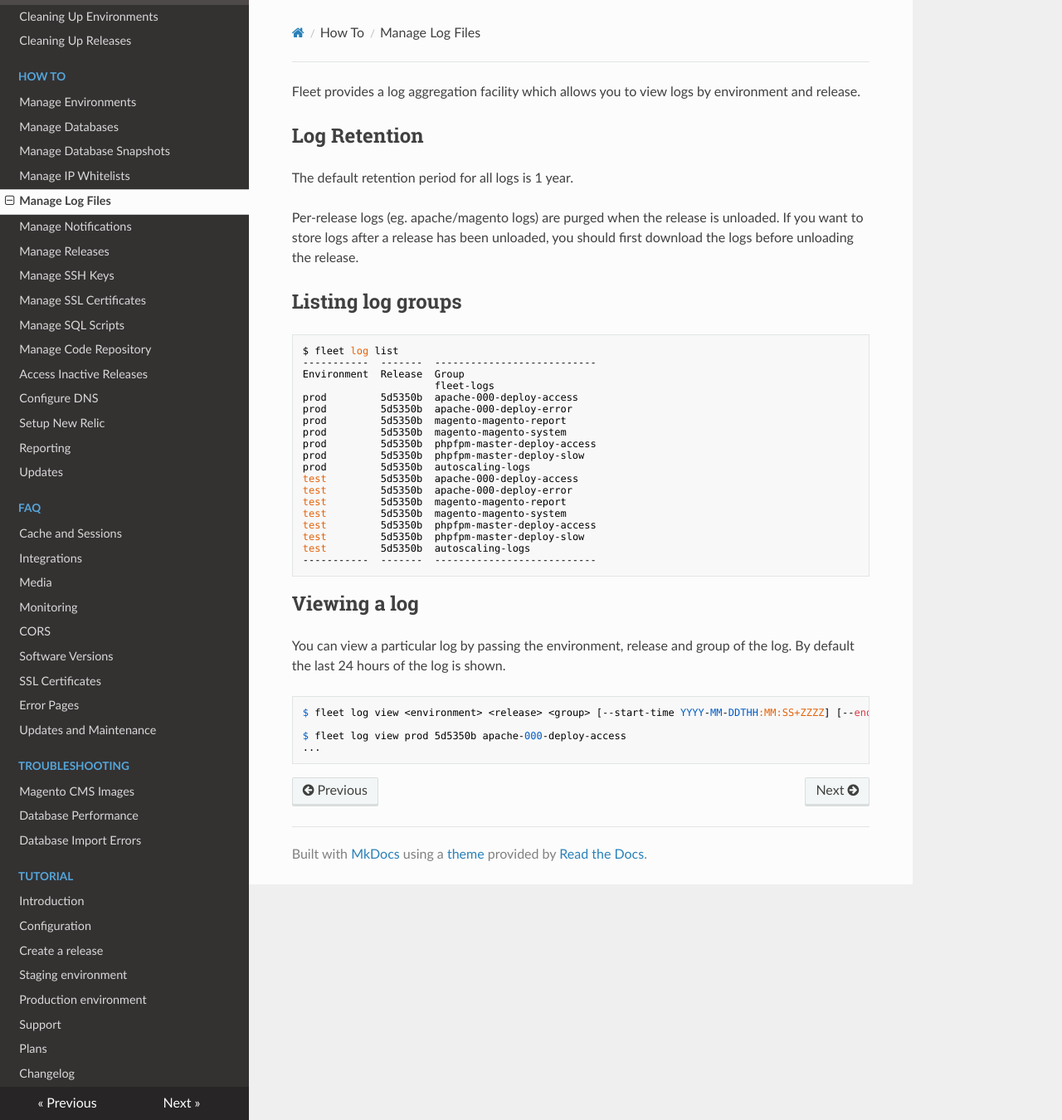
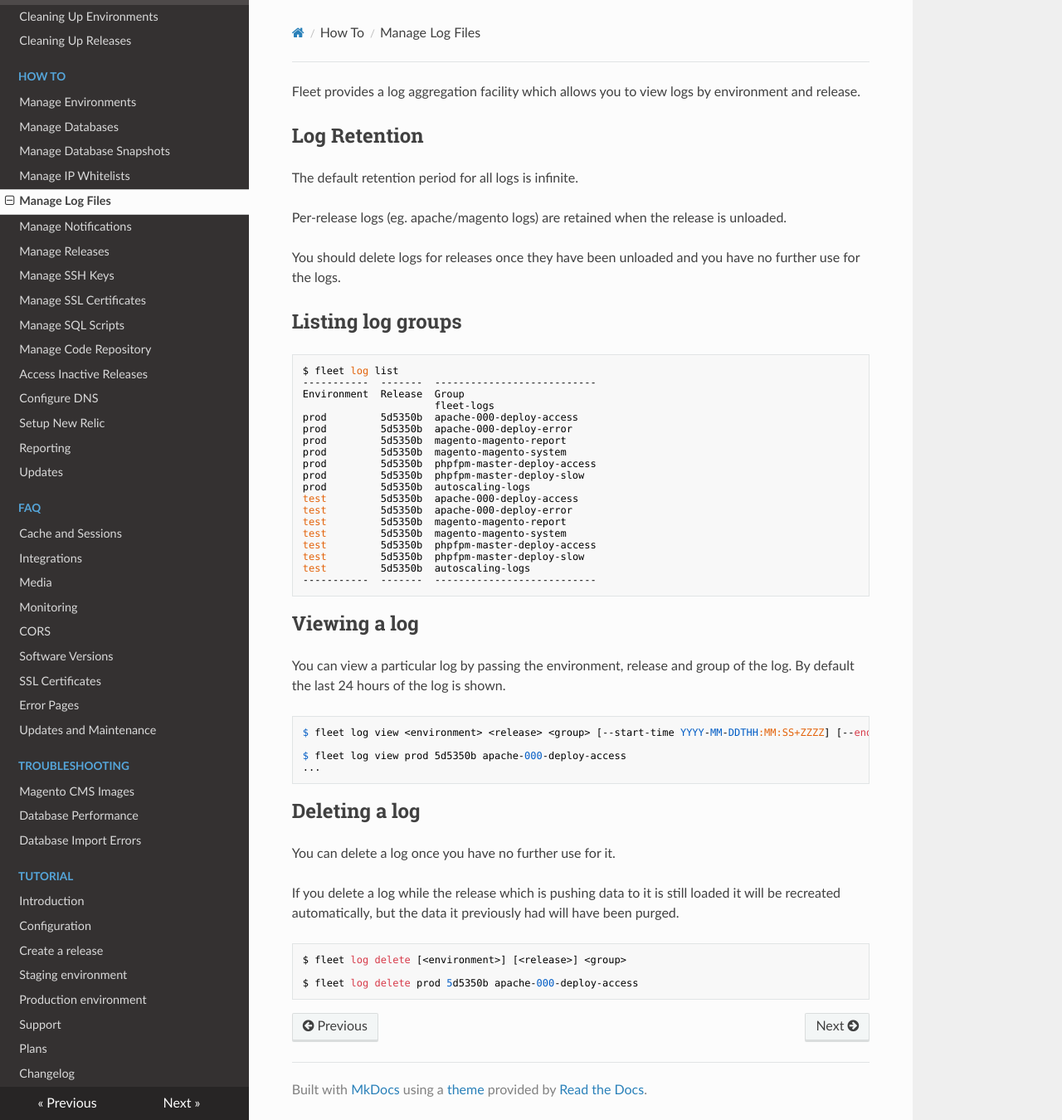
Before and after one commit to anchor/fleet-magento-docs, an MkDocs documentation site: the page built from docs/how-to/manage-logs.md, in a window 1280 px wide and 1350 px high. Shown: the whole window at 83% size. Built offline with MkDocs 1.6.1, drawn with Linux system fonts in a browser that asks for light colours; nearby versions of some CDN libraries; old or Windows-style settings are respelled for this version of MkDocs.

Commit message:
Update docs to match new behaviour of logs

````diff
--- a/docs/how-to/manage-logs.md
+++ b/docs/how-to/manage-logs.md
@@ -3,11 +3,12 @@ Fleet provides a log aggregation facility which allows you to view logs by envir
 Log Retention
 ----
 
-The default retention period for all logs is 1 year.
+The default retention period for all logs is infinite.
 
-Per-release logs (eg. apache/magento logs) are purged when the release is unloaded.
-If you want to store logs after a release has been unloaded, you should first download
-the logs before unloading the release.
+Per-release logs (eg. apache/magento logs) are retained when the release is unloaded.
+
+You should delete logs for releases once they have been unloaded and you have no
+further use for the logs.
 
 
 Listing log groups
@@ -46,3 +47,17 @@ $ fleet log view <environment> <release> <group> [--start-time YYYY-MM-DDTHH:MM:
 $ fleet log view prod 5d5350b apache-000-deploy-access
 ...
 ```
+
+Deleting a log
+----
+
+You can delete a log once you have no further use for it.
+
+If you delete a log while the release which is pushing data to it is still loaded
+it will be recreated automatically, but the data it previously had will have been purged.
+
+```
+$ fleet log delete [<environment>] [<release>] <group>
+
+$ fleet log delete prod 5d5350b apache-000-deploy-access
+```
````
